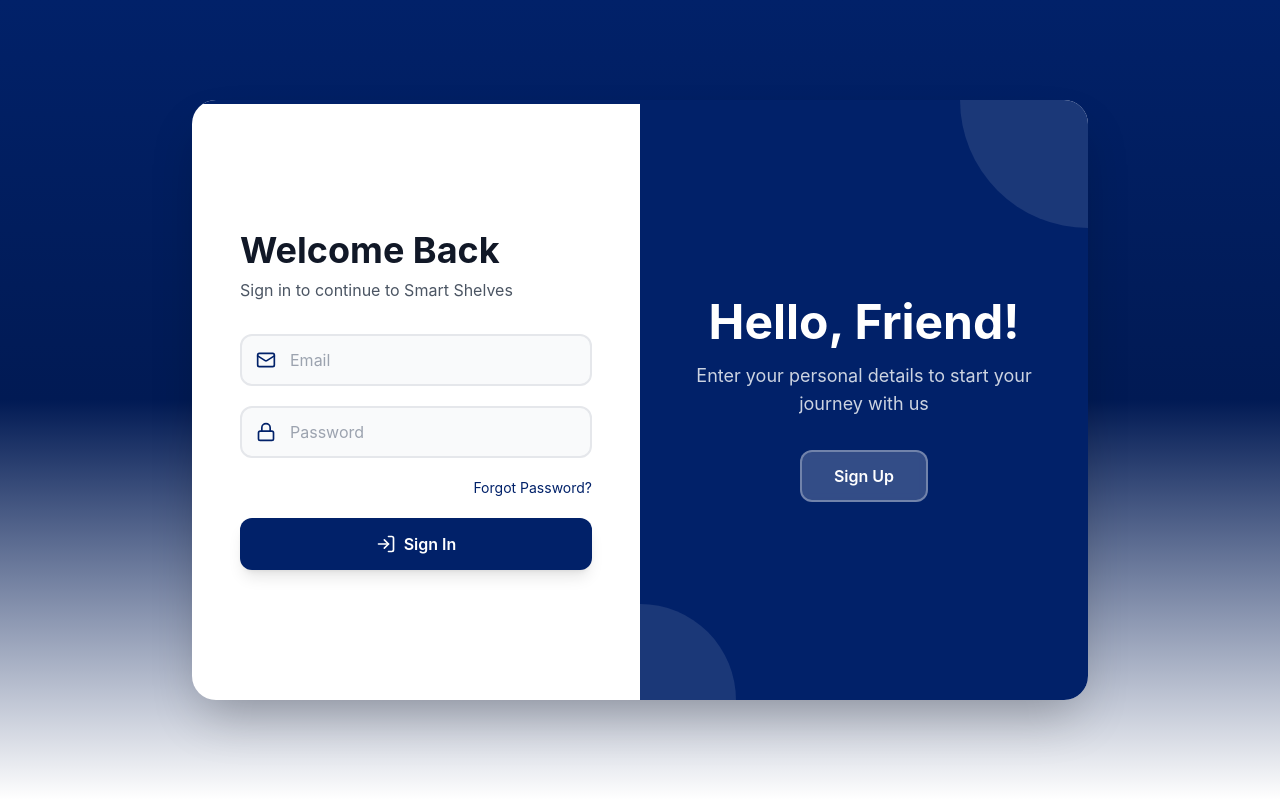
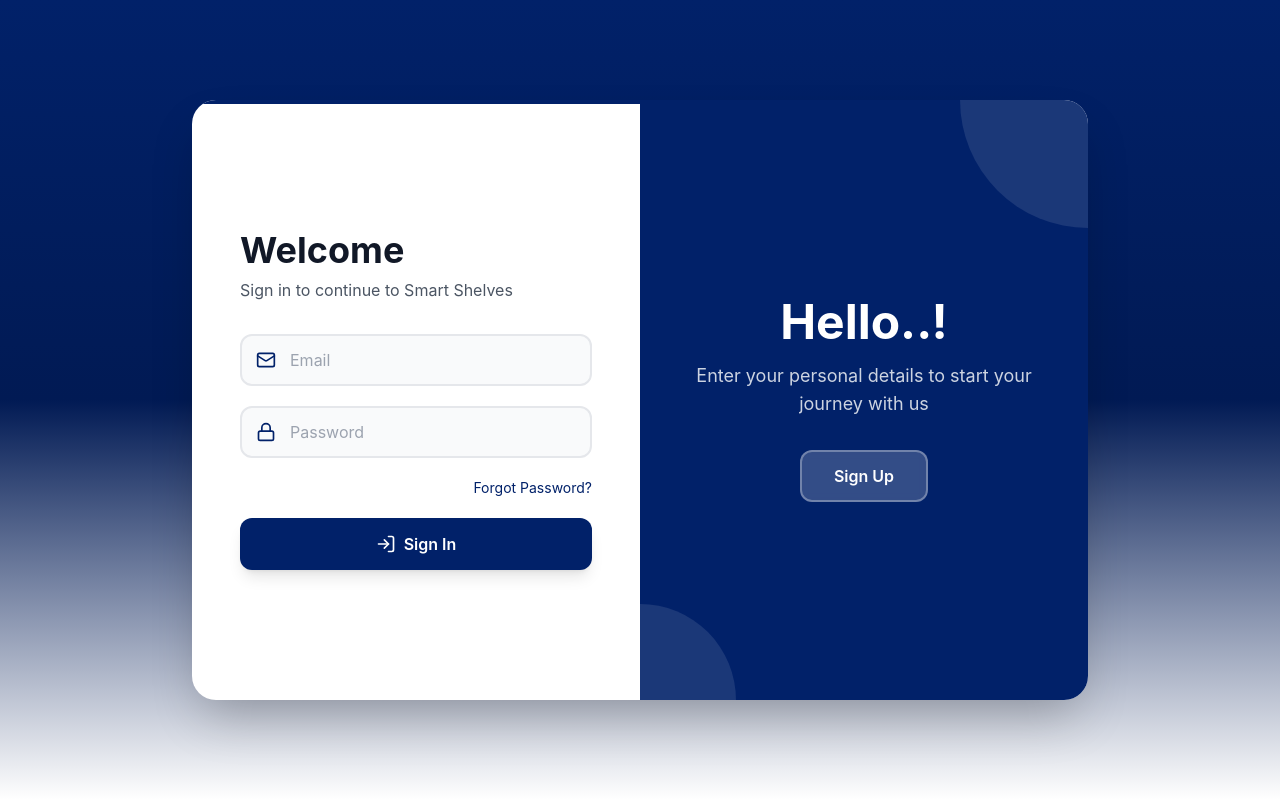
Before and after one commit to Barakael/Smart-Shelves, a React (Vite) app in the folder frontend/: page /login in a window 1280 px wide. Built offline with nearby package versions, Linux system fonts and the light colour scheme; no server answers.

Commit message:
Update welcome messages in Login component for improved user experience

```diff
--- a/frontend/src/pages/Login.tsx
+++ b/frontend/src/pages/Login.tsx
@@ -64,7 +64,7 @@ const Login = () => {
                   transition={{ delay: 0.2 }}
                   className="text-4xl font-bold text-gray-900 dark:text-white mb-2"
                 >
-                  {isLogin ? 'Welcome Back' : 'Create Account'}
+                  {isLogin ? 'Welcome' : 'Create Account'}
                 </motion.h1>
                 <motion.p
                   initial={{ opacity: 0, y: -20 }}
@@ -221,7 +221,7 @@ const Login = () => {
                   transition={{ delay: 0.2 }}
                   className="text-5xl font-bold mb-4"
                 >
-                  {isLogin ? 'Hello, Friend!' : 'Welcome Back!'}
+                  {isLogin ? 'Hello..!' : 'Welcome Back!'}
                 </motion.h2>
                 <motion.p
                   initial={{ y: 20, opacity: 0 }}
```
